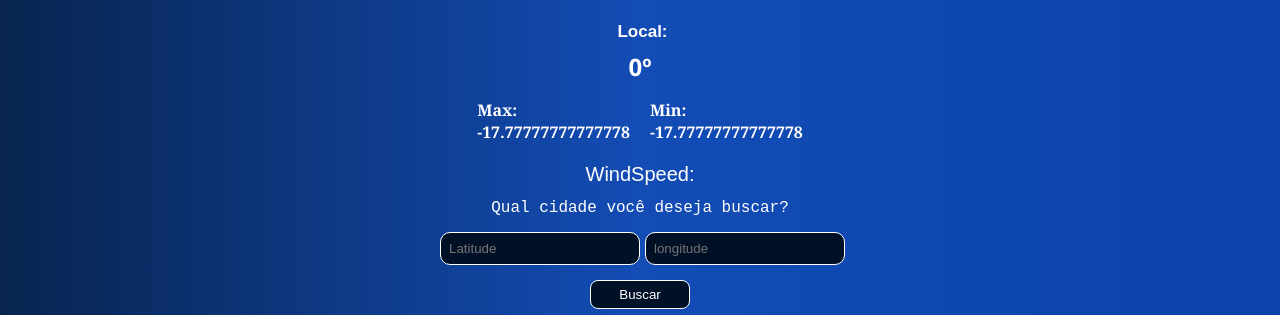
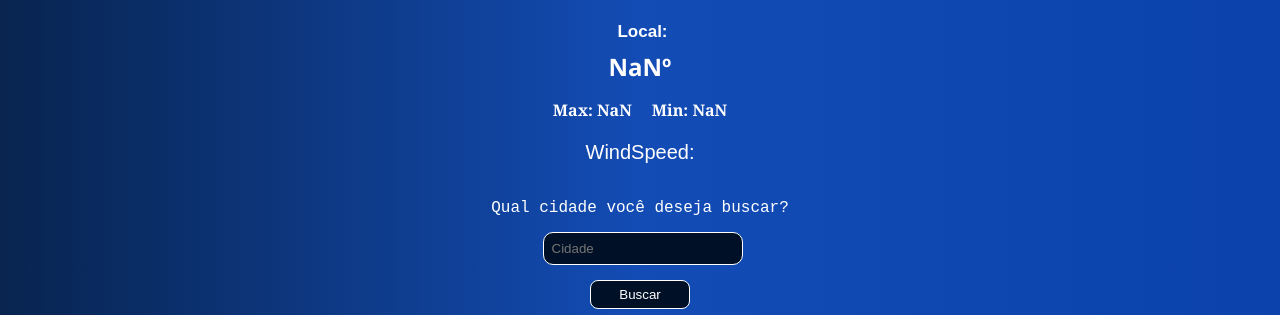
Before and after one commit to MarceloBxD/weather-project, a React (Vite) app: page / in a window 1280 px wide. Shown: the part 257-572 px from the top of the page. Built offline with nearby package versions, Linux system fonts and the light colour scheme.

Commit message:
searching with name, removing country

```diff
--- a/src/components/Input/index.jsx
+++ b/src/components/Input/index.jsx
@@ -4,12 +4,11 @@ import { useApp } from "../../contexts/context";
 
 export const Input = () => {
 
-  const { setLatitude, setLongitude } = useApp()
+  const { setCityName } = useApp()
 
   return (
     <C.InputArea>
-      <C.Input onChange={e => setLatitude(e.target.value)} placeholder="Latitude" />
-      <C.Input onChange={e => setLongitude(e.target.value)} placeholder="longitude" />
+      <C.Input onChange={e => setCityName(e.target.value)} placeholder="Cidade" />
     </C.InputArea>
   );
 };
--- a/src/contexts/context.jsx
+++ b/src/contexts/context.jsx
@@ -6,16 +6,16 @@ const AppContext = createContext();
 export function AppProvider({ children }) {
   const [name, setName] = useState("");
   const [description, setDescription] = useState("");
-  const [temperature, setTemperature] = useState(0);
-  const [tempMax, setTempMax] = useState(0);
-  const [tempMin, setTempMin] = useState(0);
+  const [temperature, setTemperature] = useState(undefined);
+  const [tempMax, setTempMax] = useState(undefined);
+  const [tempMin, setTempMin] = useState(undefined);
+  const [cityName, setCityName] = useState(undefined)
   const [latitude, setLatitude] = useState(undefined);
   const [longitude, setLongitude] = useState(undefined);
   const [windSpeed, setWindSpeed] = useState(undefined);
-  const [country, setCountry] = useState(undefined);
 
   const getWeatherData = async () => {
-    const apiWeatherURL = `https://api.openweathermap.org/data/2.5/weather?lat=${latitude}&lon=${longitude}&appid=${API_KEY}`;
+    const apiWeatherURL = `https://api.openweathermap.org/data/2.5/weather?q=${cityName}&appid=${API_KEY}`;
     const res = await fetch(apiWeatherURL);
     const data = await res.json();
     console.log(data);
@@ -24,14 +24,13 @@ export function AppProvider({ children }) {
     setTempMin(data.main.temp_min);
     setWindSpeed(data.wind.speed);
     setTemperature(data.main.temp);
-    setCountry(data.sys.country);
     setDescription(data.weather[0].description);
   };
 
-  const transform_to_celsius = (temp_far) => {
-    var temp_celsius = 5 *(temp_far - 32) / 9;
-    console.log(temp_celsius)
-    return temp_celsius
+  const kelvin_to_celsius = (temp_kelvin) => {
+    const temp_celsius = temp_kelvin - 273.15
+    const temp = temp_celsius.toFixed(2)
+    return temp
   }
 
   const value = {
@@ -50,11 +49,11 @@ export function AppProvider({ children }) {
     setWindSpeed,
     temperature,
     setTemperature,
-    country,
-    setCountry,
     description,
     setDescription,
-    transform_to_celsius
+    cityName,
+    setCityName,
+    kelvin_to_celsius
   };
 
   return <AppContext.Provider value={value}>{children}</AppContext.Provider>;
--- a/src/sections/Main/WeatherContainer/index.jsx
+++ b/src/sections/Main/WeatherContainer/index.jsx
@@ -6,7 +6,7 @@ import locationIcon from "../../../assets/images/location.svg";
 import { useApp } from "../../../contexts/context";
 
 export const WeatherContainer = () => {
-  const { name, tempMax, tempMin, windSpeed, temperature, description, transform_to_celsius } = useApp();
+  const { name, tempMax, tempMin, windSpeed, temperature, description, kelvin_to_celsius } = useApp();
 
   return (
     <C.GeralContainer>
@@ -18,11 +18,11 @@ export const WeatherContainer = () => {
             <C.CityName>
               Local: {name}
             </C.CityName>
-          <C.TemperatureInMoment>{temperature}º</C.TemperatureInMoment>
+          <C.TemperatureInMoment>{kelvin_to_celsius(temperature)}º</C.TemperatureInMoment>
           <C.Temperature>{description}</C.Temperature>
           <C.MaxMin>
-            <C.Temperature>Max: {transform_to_celsius(parseFloat(tempMax))}</C.Temperature>
-            <C.Temperature>Min: {transform_to_celsius(parseFloat(tempMin))}</C.Temperature>
+            <C.Temperature>Max: {kelvin_to_celsius(tempMax)}</C.Temperature>
+            <C.Temperature>Min: {kelvin_to_celsius(tempMin)}</C.Temperature>
           </C.MaxMin>
           </C.DataCity>
           <C.WindSpeed>WindSpeed: {windSpeed}</C.WindSpeed>
```
